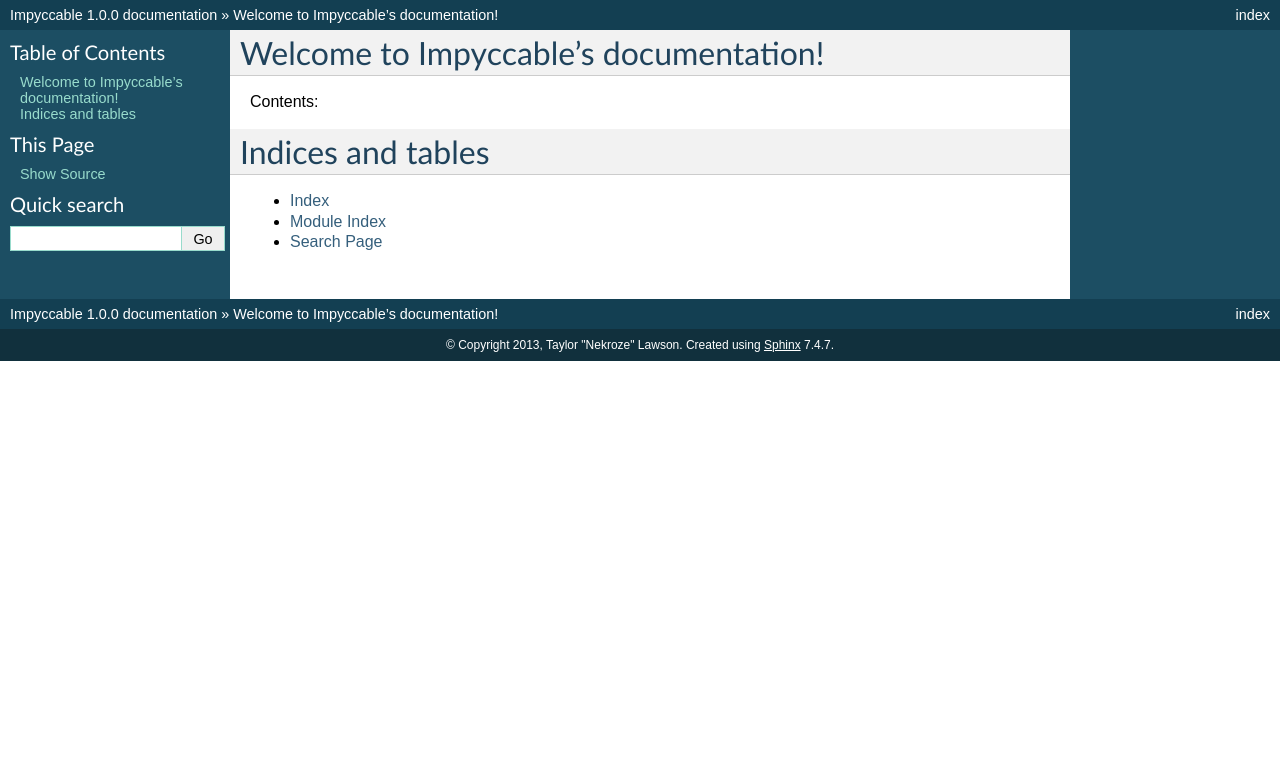
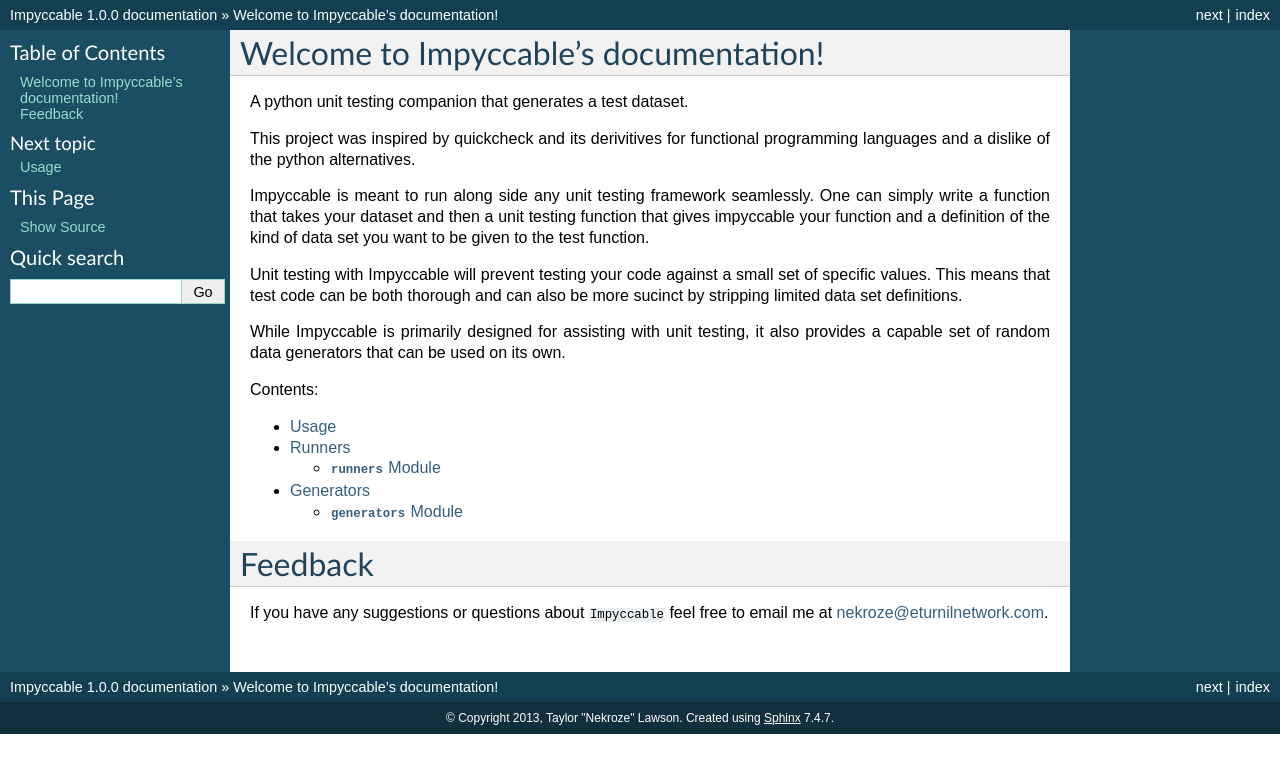
Before and after one commit to Nekroze/impyccable, a Sphinx documentation site: the page built from docs/index.rst, in a window 1280 px wide. Shown: the top 773 px of the page. Built offline with Sphinx 7.4.7, drawn with Linux system fonts in a browser that asks for light colours.

Commit message:
First attempt at implementing documentation

```diff
--- a/docs/index.rst
+++ b/docs/index.rst
@@ -6,16 +6,35 @@
 Welcome to Impyccable's documentation!
 ======================================
 
+A python unit testing companion that generates a test dataset.
+
+This project was inspired by quickcheck and its derivitives for functional
+programming languages and a dislike of the python alternatives.
+
+Impyccable is meant to run along side any unit testing framework seamlessly.
+One can simply write a function that takes your dataset and then a unit testing
+function that gives impyccable your function and a definition of the kind of
+data set you want to be given to the test function.
+
+Unit testing with Impyccable will prevent testing your code against a small set
+of specific values. This means that test code can be both thorough and can also
+be more sucinct by stripping limited data set definitions.
+
+While Impyccable is primarily designed for assisting with unit testing, it also
+provides a capable set of random data generators that can be used on its own.
+
 Contents:
 
 .. toctree::
    :maxdepth: 2
 
+   usage
+   runners
+   generators
 
 
-Indices and tables
-==================
+Feedback
+========
 
-* :ref:`genindex`
-* :ref:`modindex`
-* :ref:`search`
+If you have any suggestions or questions about ``Impyccable`` feel free to
+email me at nekroze@eturnilnetwork.com.
```
Also changed, not shown: docs/demo.rst (deleted, +0 -7 lines), docs/generators.rst (added, +10 -0 lines), docs/impyccable.rst (deleted, +0 -26 lines), docs/runners.rst (added, +10 -0 lines), docs/usage.rst (added, +29 -0 lines), 1 other file.
